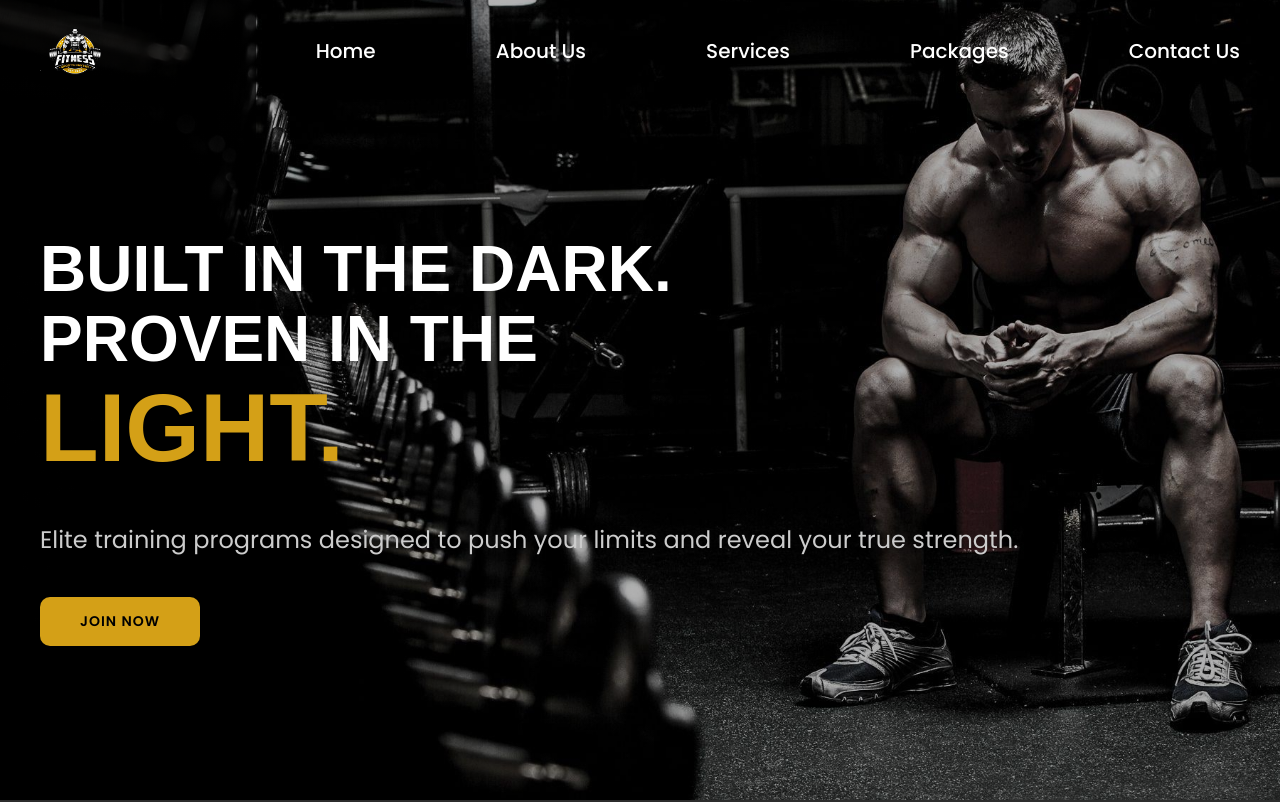
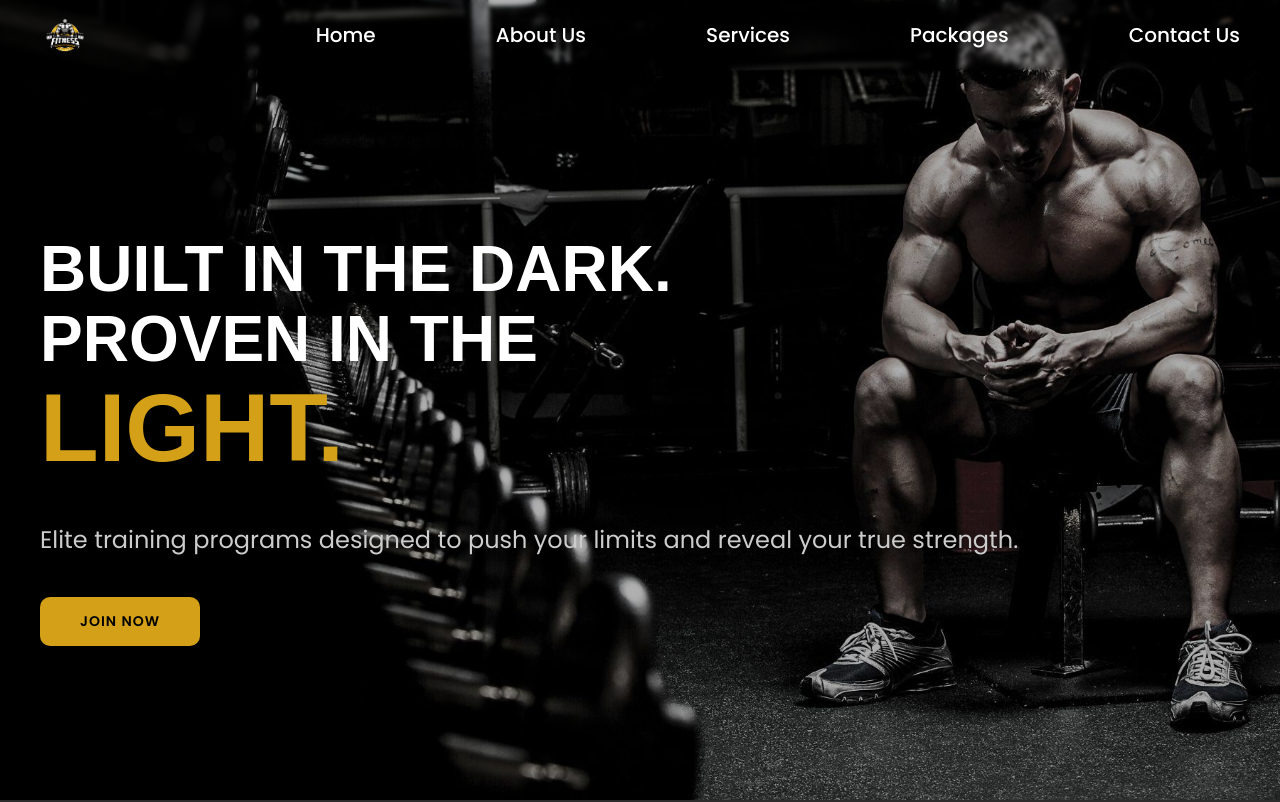
Before and after one commit to SanjanaThilakasiri/Fitness-Sports-Center, a React (Vite) app: page / in a window 1280 px wide. Shown: the top 802 px of the page. Built offline with nearby package versions, Linux system fonts and the light colour scheme.

Commit message:
updating navbar

```diff
--- a/src/App.css
+++ b/src/App.css
@@ -13,13 +13,15 @@ body {
 
 /*Navbar*/
 .navbar {
-  background-color: transparent;
-  position: fixed;
+  position: absolute;
   top: 0;
   left: 0;
   width: 100%;
   z-index: 999;
-  padding: 16px 0;
+  padding: 10px 0;
+  background-color: transparent;
+  backdrop-filter: blur(2px);
+  -webkit-backdrop-filter: blur(2px);
 }
 
 .navbar-container {
@@ -32,7 +34,7 @@ body {
 }
 
 .navbar-logo {
-  height: 70px;
+  height: 50px;
   width: auto;
 }
 
@@ -50,7 +52,11 @@ body {
 }
 
 .navbar-link:hover {
-  color: #D4A017;
+  color: #EFB61E;
+}
+
+.navbar-link:active {
+  color: #FDD46B;
 }
 
 /*Responsive Navbar*/
@@ -105,7 +111,7 @@ body {
   list-style: none;
   background-color: #000000;
   padding: 16px 20px;
-  border-top: 1px solid #222;
+  border-top: 1px solid #2C2C2C;
   display: flex;
   flex-direction: column;
   gap: 16px;
@@ -119,7 +125,11 @@ body {
 }
 
 .mobile-link:hover {
-  color: #D4A017;
+  color: #EFB61E;
+}
+
+.mobile-link:hover {
+  color: #FDD46B;
 }
 
 @media (max-width: 768px) {
```
